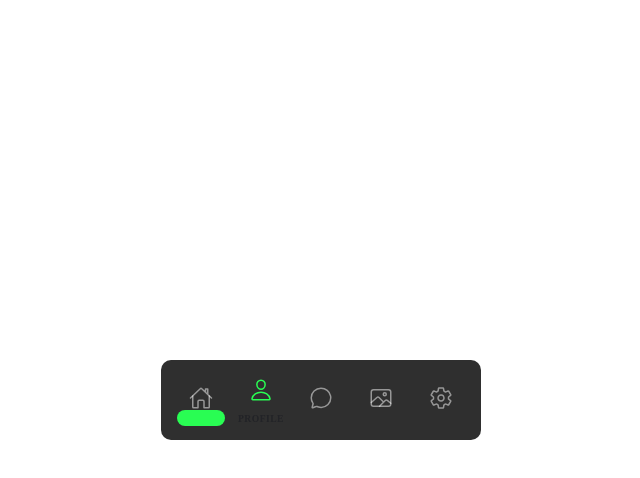
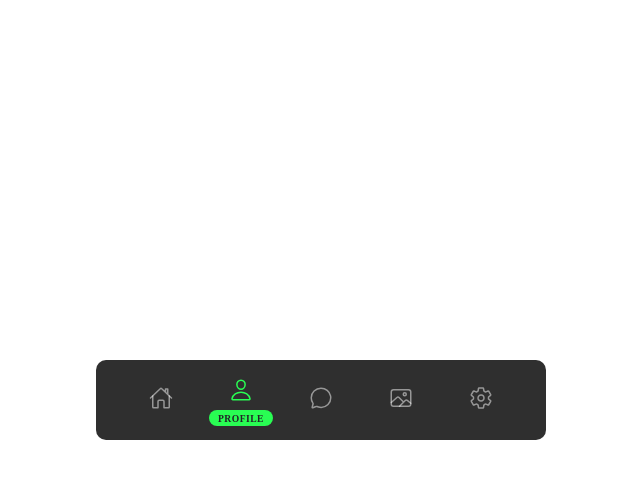
Before and after one commit to AshkoreDev/navbar-examples, a plain HTML site: page navigation-menu/index.html in a window 1280 px wide. Both pictures are taken after a click on the item "PROFILE". Shown: the whole page, without its empty margins (319-959 px from the left). Drawn offline with nearby package versions, Linux system fonts and the light colour scheme.

Commit message:
Finished code

```diff
--- a/navigation-menu/index.html
+++ b/navigation-menu/index.html
@@ -12,7 +12,7 @@
 		<nav>
 			<ul>
 				<li class="list active">
-					<a href="#" class="item">
+					<a href="#" class="item" title="Home">
 						<span class="item--icon">
 							<ion-icon name="home-outline"></ion-icon>
 						</span>
@@ -20,7 +20,7 @@
 					</a>
 				</li>
 				<li class="list">
-					<a href="#" class="item">
+					<a href="#" class="item" title="Profile">
 						<span class="item--icon">
 							<ion-icon name="person-outline"></ion-icon>
 						</span>
@@ -28,7 +28,7 @@
 					</a>
 				</li>
 				<li class="list">
-					<a href="#" class="item">
+					<a href="#" class="item" title="Messages">
 						<span class="item--icon">
 							<ion-icon name="chatbubble-outline"></ion-icon>
 						</span>
@@ -36,7 +36,7 @@
 					</a>
 				</li>
 				<li class="list">
-					<a href="#" class="item">
+					<a href="#" class="item" title="Photos">
 						<span class="item--icon">
 							<ion-icon name="image-outline"></ion-icon>
 						</span>
@@ -44,7 +44,7 @@
 					</a>
 				</li>
 				<li class="list">
-					<a href="#" class="item">
+					<a href="#" class="item" title="Settings">
 						<span class="item--icon">
 							<ion-icon name="settings-outline"></ion-icon>
 						</span>
--- a/navigation-menu/style.css
+++ b/navigation-menu/style.css
@@ -20,7 +20,7 @@ header {
 }
 
 nav {
-	width: 320px;
+	width: 450px;
 	height: 80px;
 	display: flex;
 	justify-content: center;
@@ -30,7 +30,7 @@ nav {
 }
 
 ul {
-	width: 300px;
+	width: 400px;
 	display: flex;
 	position: relative;
 }
@@ -90,7 +90,7 @@ ul {
 }
 
 .indicator {
-	width: 60px;
+	width: 80px;
 	height: 80px;
 	display: flex;
 	align-items: center;
@@ -109,3 +109,19 @@ ul {
 	border-radius: 10px;
 	background: var(--indicator-color);
 }
+
+li:nth-child(2).active ~ .indicator {
+	transform: translateX(calc(80px * 1));
+}
+
+li:nth-child(3).active ~ .indicator {
+	transform: translateX(calc(80px * 2));
+}
+
+li:nth-child(4).active ~ .indicator {
+	transform: translateX(calc(80px * 3));
+}
+
+li:nth-child(5).active ~ .indicator {
+	transform: translateX(calc(80px * 4));
+}
```
